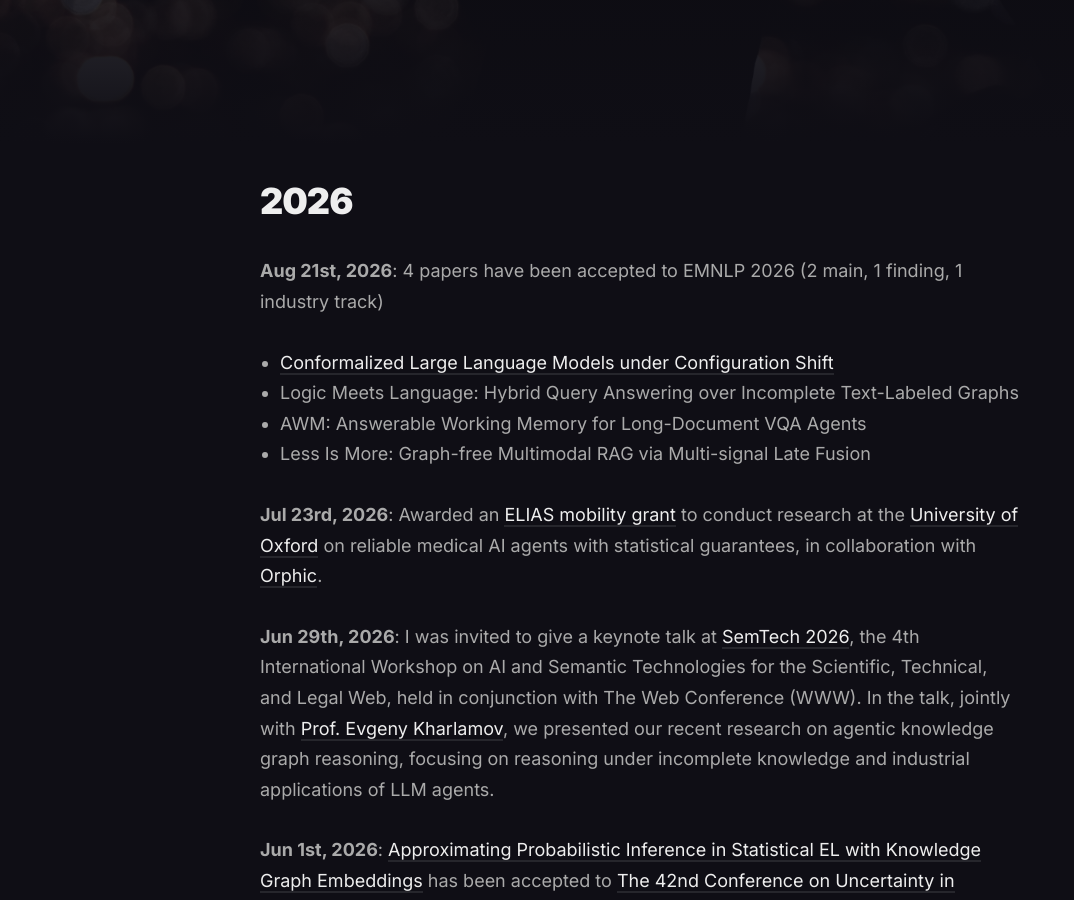
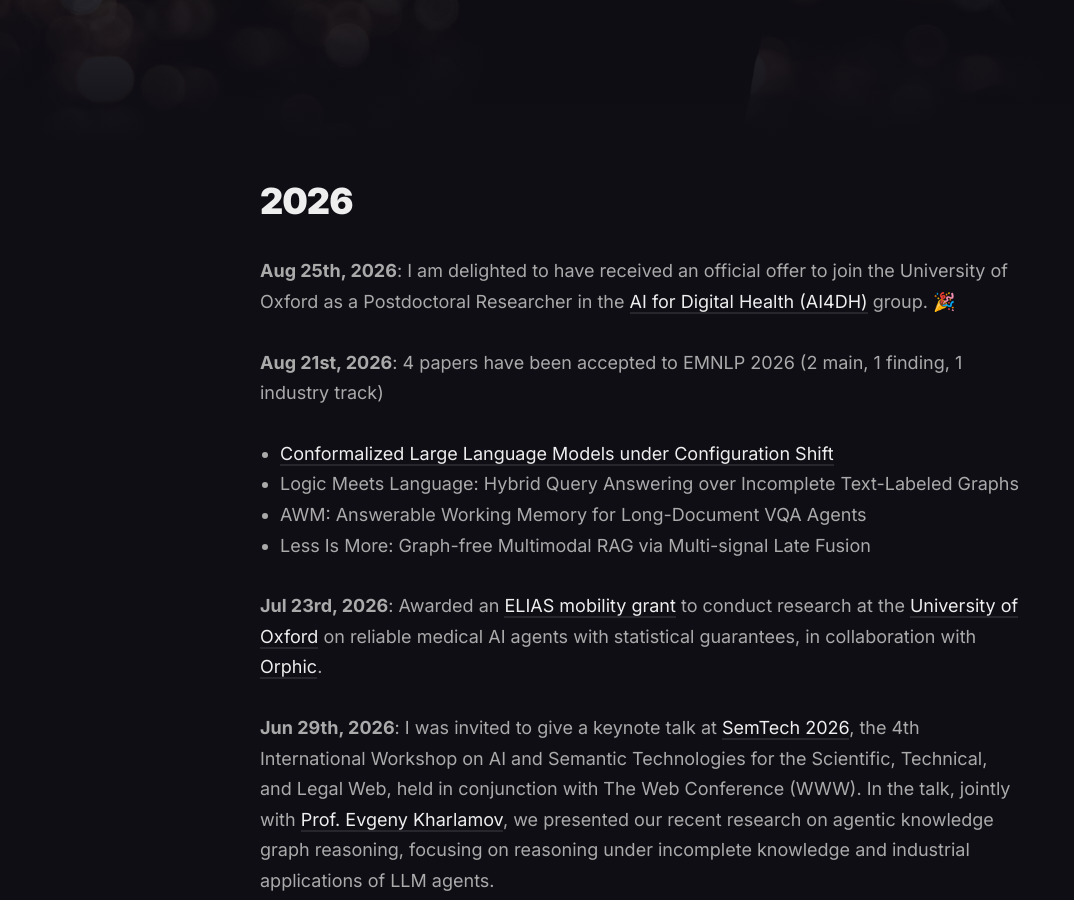
Before and after one commit to ZhuYuqicheng/ZhuYuqicheng.github.io, a Jekyll site: the page built from _pages/news.md, in a window 1280 px wide and 900 px high, scrolled down 520 px. Shown: the whole window, without its empty margins (0-1074 px from the left). Built offline with Jekyll 4.4.1, drawn with Linux system fonts in a browser that asks for light colours; nearby versions of some CDN libraries.

Commit message:
oxford offer

```diff
--- a/_pages/news.md
+++ b/_pages/news.md
@@ -5,6 +5,8 @@ permalink: /news/
 image: '/images/news.jpg'
 ---
 # 2026
+
+**Aug 25th, 2026**: I am delighted to have received an official offer to join the University of Oxford as a Postdoctoral Researcher in the [AI for Digital Health (AI4DH)](https://eng.ox.ac.uk/ai4dh) group. 🎉
 
 **Aug 21st, 2026**: 4 papers have been accepted to EMNLP 2026 (2 main, 1 finding, 1 industry track)
 - [Conformalized Large Language Models under Configuration Shift](https://arxiv.org/abs/2608.01460)
```
